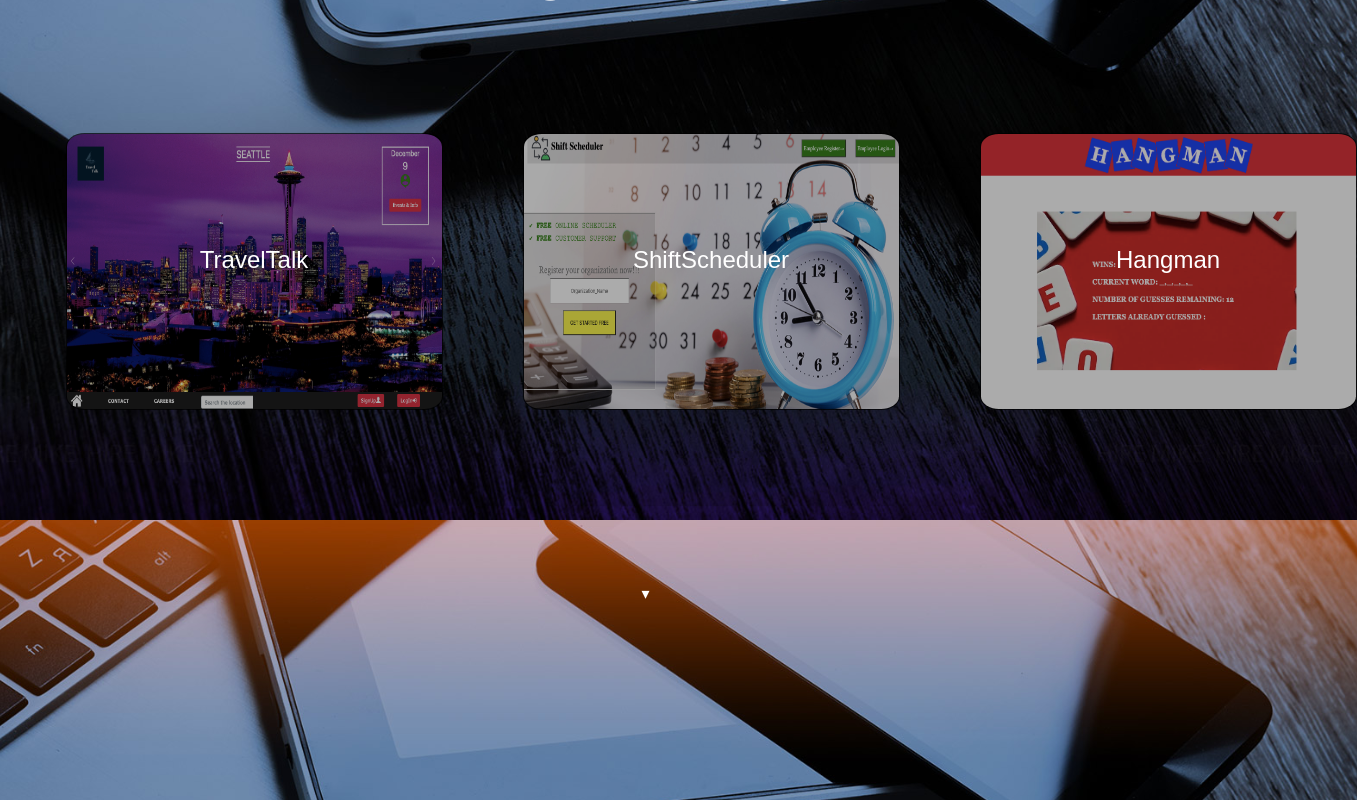
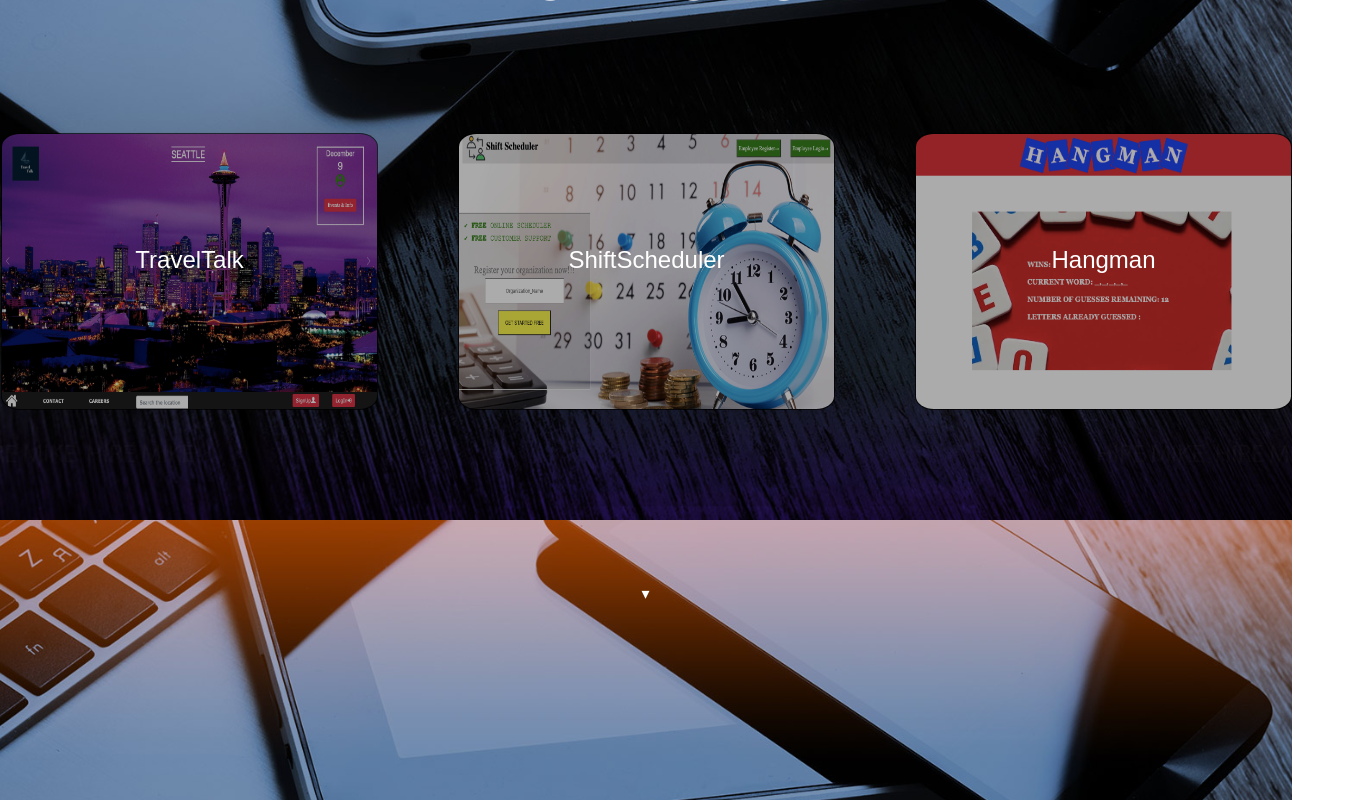
Before and after one commit to Aakratigoel/Portfolio, a React (Create React App) app: page / in a window 1280 px wide. Shown: the part 1880-2680 px from the top of the page, 1357 px wide, since content can reach past the window. Built offline with nearby package versions, Linux system fonts and the light colour scheme; a web font is replaced by a local one.

Commit message:
added just one column to first row of project

```diff
--- a/src/index.css
+++ b/src/index.css
@@ -363,9 +363,11 @@ font-family:'Monoton', cursive;
 }
 #firstrowofproject{
   display: grid;
-  grid-template-columns: 5% 90% 6%;
+  grid-template-columns: 100% ;
   height: 270px;
   margin-top:4%;
+  margin-left:auto;
+  margin-right: auto;
   margin-bottom: 7%;
 }
 #portfolioarrowdiv{
--- a/src/index.js
+++ b/src/index.js
@@ -90,7 +90,6 @@ class Portfolio extends React.Component {
           <h1>PORTFOLIO</h1>
         </div>
         <div className="item3" id="firstrowofproject">
-          <div className="col_3_1"></div>
           <div className="col_3_2" id="col_row">
             <div className="projectimagecontainer" id="traveltalk">
               <img className="projectimage" src={project2} />
@@ -138,7 +137,7 @@ class Portfolio extends React.Component {
             </div>
 
           </div>
-          <div className="row4 col_3_3"></div>
+
         </div>
         <div id="projectarrowdiv">
         <a id="projectarrow" href="#portfoliodiv"><span>&#x2192;</span></a>
```
Also changed, not shown: 1 other file (tests, documents, lock files or other folders).
